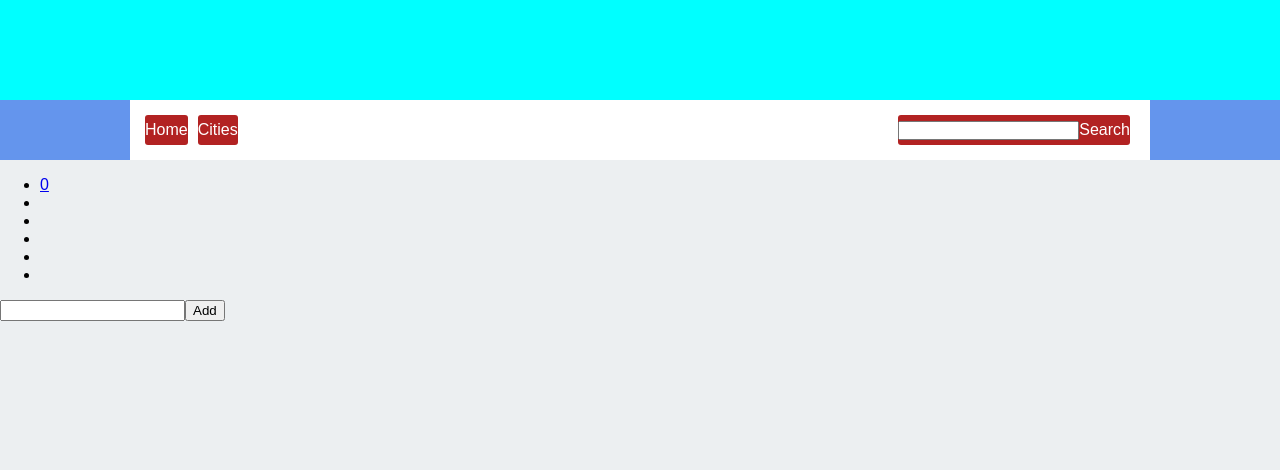
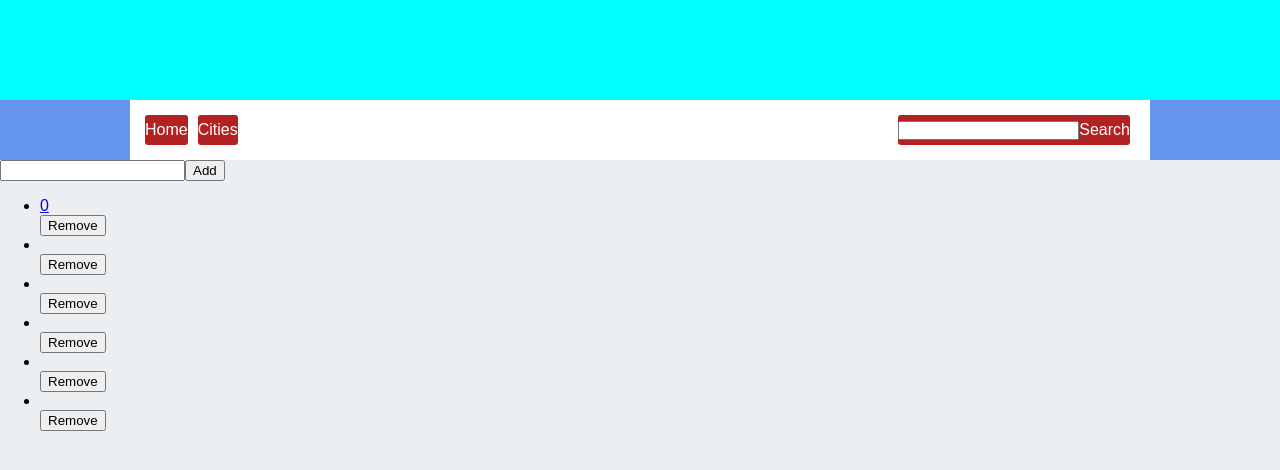
Before and after one commit to SleepySML/weather-app, a React app: page /cities in a window 1280 px wide. Shown: the top 470 px of the page. Built offline with nearby package versions, Linux system fonts and the light colour scheme.

Commit message:
redux for cities

```diff
--- a/src/components/Cities/AllCities.js
+++ b/src/components/Cities/AllCities.js
@@ -5,34 +5,45 @@ import {connect} from 'react-redux';
 
 
 class AllCities extends React.Component{
+    constructor(props){
+        super(props);
+        this.DeleteCity=this.DeleteCity.bind(this)
+    }
 
     AddCity(){
 
-        /*LocalStorageAPI.set(0,"Moscow");
-        console.log(LocalStorageAPI.get(0));*/
+        LocalStorageAPI.set(this.cityInput.value);
+
+        this.props.onAddCity(this.cityInput.value);
+        this.cityInput.value = '';
 
 
-        console.log(this.cityInput.value);
-        this.props.onAddCity(this.cityInput.value);
+    }
 
-    };
+    DeleteCity(cityName){
+        console.log(cityName);
+        LocalStorageAPI.remove(cityName);
+        this.props.onDeleteCity(cityName);
+    }
 
     render(){
-        console.log(this.props.cityStore);
+        //console.log(this.props.cityStore);
         return (
             <div>
+                <input type="text" ref={(input)=> {this.cityInput = input}}/>
+                <button id="add-city-button" onClick={this.AddCity.bind(this)}>Add</button>
                 <ul>
                     {
-                        this.props.cityStore.map((city,index) => (
-                            <li key={index}>
-                                <Link to={`/cities/${city}`}>{city}</Link>
-                            </li>
+                        this.props.cityStore.cities.map((city) => (
+                            <div key={city} >
+                                <li>
+                                    <Link to={`/cities/${city}`}>{city}</Link>
+                                </li>
+                                <input type="submit" value="Remove" />
+                            </div>
                         ))
                     }
                 </ul>
-
-                <input type="text" ref={(input)=> {this.cityInput = input}}/>
-                <button id="add-city-button" onClick={this.AddCity.bind(this)}>Add</button>
             </div>
         );
     }
@@ -48,6 +59,9 @@ export default connect(
         {
             onAddCity: (cityName) =>{
                 dispatch({type:'ADD_CITY', payload: cityName});
+            },
+            onDeleteCity:(cityName)=>{
+                dispatch({type:'DELETE_CITY', payload: cityName});
             }
         }
     )
--- a/src/components/Cities/Cities.js
+++ b/src/components/Cities/Cities.js
@@ -1,35 +1,25 @@
 import React from 'react';
-import { Switch, Route} from 'react-router-dom';
+import { Switch, Route, Link} from 'react-router-dom';
 import AllCities from './AllCities';
-//import {LocalStorageAPI} from '../../utils/Localstorage';
+import {LocalStorageAPI} from '../../utils/Localstorage';
+import City from './City';
 
 
-/*const City = (props) => {
-
-    const city = LocalStorageAPI.get(
-        parseInt(props.match.params.number, 10)
-    );
-    if (!city) {
-        return <div>Sorry, but the city was not found</div>
-    }
-    return (
-        <div>
-            <h1>{city.name} (#{city.number})</h1>
-            <Link to='/cities'>Back</Link>
-        </div>
-    )
-};*/
 
 
 class Cities extends React.Component{
     render(){
         return (
-            <Switch>
-                <Route exact path='/cities' component={AllCities}/>
-            </Switch>
+            <div>
+                <AllCities/>
+                <Switch>
+                    <Route path='/cities/:name' component={City}/>
+                </Switch>
+            </div>
+
         );
     }
 }
 
 export default Cities;
-/*<Route path='/cities/:number' component={City}/>*/
+//<Route exact path='/cities' component={AllCities}/>
--- a/src/components/Cities/City.js
+++ b/src/components/Cities/City.js
@@ -1,31 +1,23 @@
 import React from 'react';
-import { Switch, Route, Link} from 'react-router-dom';
-import AllCities from './AllCities';
-import {connect} from 'react-redux';
+import {Link} from 'react-router-dom';
 
 
 
 class City extends React.Component{
+
     render(){
+
+        const city = this.props.match.params.name;
+        if (!city) {
+            return <div>Sorry, but the city was not found</div>
+        }
         return (
             <div>
-                {
-                    !this.props.cityStore ? (<div>Sorry, but the city was not found</div>)
-                        :
-                        <div>
-                            <h1>{this.props.cityStore}</h1>
-                            <Link to='/cities'>Back</Link>
-                        </div>
-                }
-
+                <h1>{city}</h1>
+                <Link to='/cities'>Back</Link>
             </div>
         );
     }
 }
 
-export default connect(
-    state => ({
-        cityStore: state
-    }),
-    dispatch =>({})
-)(AllCities);
+export default City;
--- a/src/components/HomePage/HomePage.js
+++ b/src/components/HomePage/HomePage.js
@@ -81,6 +81,7 @@ class HomePage extends React.Component{
     }
 
     render(){
+        console.log(this.state.weatherObject);
         return (
             <main className="main-wrapper">
                 {
@@ -94,7 +95,7 @@ class HomePage extends React.Component{
                                 <div className="flex-title">
                                     <div className="title-description">
                                         <img src={`http://openweathermap.org/img/w/${this.state.weatherObject.weather[0].icon}.png`} alt="weather"/>
-                                        <span>{`${this.state.weatherObject.main.humidity}°F`}</span>
+                                        <span>{`${this.state.weatherObject.main.temp - 273.15}°C`}</span>
                                     </div>
 
                                     <table className="table">
--- a/src/index.js
+++ b/src/index.js
@@ -6,24 +6,13 @@ import {Provider} from 'react-redux';
 import {createStore} from 'redux';
 import registerServiceWorker from './registerServiceWorker';
 import './index.scss';
+import reducer from './reducers';
 
-const initialState = [];
 
-for (let key in localStorage) {
-    initialState.push(localStorage[key]);
-}
 
-function reducer(state = initialState, action){
-    if(action.type==='ADD_CITY'){
-        return [
-            ...state,
-            action.payload
-        ];
-    }
-    return state;
-}
 
-const store = createStore(reducer);
+const store = createStore(reducer, window.__REDUX_DEVTOOLS_EXTENSION__&&
+window.__REDUX_DEVTOOLS_EXTENSION__());
 
 ReactDOM.render((
     <Provider store={store}>
--- /dev/null
+++ b/src/reducers/cities.js
@@ -0,0 +1,23 @@
+import {LocalStorageAPI} from '../utils/Localstorage'
+
+const initialState = LocalStorageAPI.all() || [];
+
+export default function cities(state = initialState, action){
+    if(action.type==='ADD_CITY'){
+        return [
+            ...state,
+            action.payload
+        ];
+    }
+    else if( action.type === 'DELETE_CITY'){
+        let stateArray =  [...state];
+        let newArray = [];
+        for(let i=stateArray.length-1; i>=0; i--){
+            if(!stateArray[i]===action.payload){
+                newArray.push(stateArray[i]);
+            }
+        }
+        return newArray;
+    }
+    return state;
+}
--- /dev/null
+++ b/src/reducers/index.js
@@ -0,0 +1,6 @@
+import {combineReducers} from 'redux';
+import cities from './cities';
+
+export default combineReducers({
+    cities,
+});
--- a/src/utils/Localstorage.js
+++ b/src/utils/Localstorage.js
@@ -1,22 +1,21 @@
 export const LocalStorageAPI = {
     all: function() {
         let arrayCur=[];
-        for(let key in localStorage) {
-            arrayCur.push({number: key, name: localStorage[key]});
+        for (let key in localStorage) {
+            arrayCur.push(localStorage[key]);
         }
-        console.log(arrayCur);
         return arrayCur;
     },
 
-    get: function(id) {
-        return localStorage.getItem(id);
+    get: function(name) {
+        return localStorage.getItem(name);
     },
 
-    set: function (number, name) {
+    set: function (name) {
         if(localStorage)
-        localStorage.setItem(number,name);
+        localStorage.setItem(name,name);
     },
-    remove: function (id) {
-        localStorage.removeItem(id);
+    remove: function (name) {
+        localStorage.removeItem(name);
     }
 };
```
